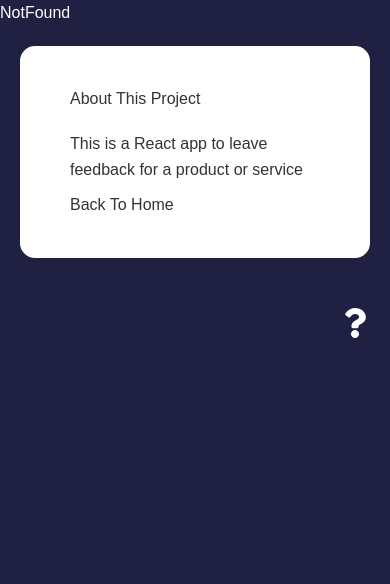
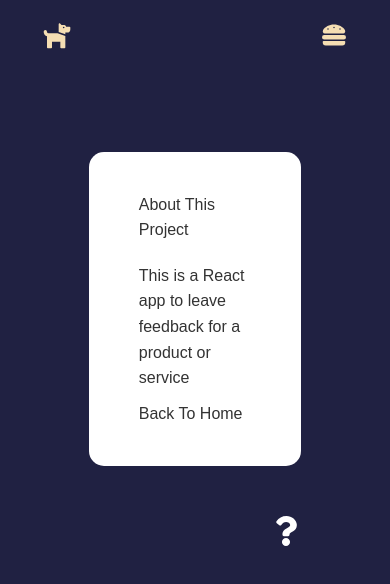
Before and after one commit to Nicolas17ES/Portfolio, a React (Create React App) app: page /about in a window 390 px wide. Shown: the top 584 px of the page. Built offline with nearby package versions, Linux system fonts and the light colour scheme.

Commit message:
added responsive navbar and a bit of css to feedback

```diff
--- a/package.json
+++ b/package.json
@@ -13,6 +13,7 @@
     "react-icons": "^4.3.1",
     "react-router-dom": "^6.2.2",
     "react-scripts": "5.0.0",
+    "styled-components": "^5.3.3",
     "uuid": "^8.3.2",
     "web-vitals": "^2.1.4"
   },
--- a/src/components/feedback/FeedbackForm.jsx
+++ b/src/components/feedback/FeedbackForm.jsx
@@ -88,7 +88,8 @@ function FeedbackForm({data}) {
 
     }
     return (
-        <Card>
+        <section className="mt-28 question">
+            <Card>
             <form onSubmit={handleSubmit}>
                 <h2>{formInfo.title}</h2>
                 <RatingSelect select={(rating) => setRating(rating)}/>
@@ -100,6 +101,8 @@ function FeedbackForm({data}) {
             </form>
             <Button2 text="View project"/>
         </Card>
+        </section>
+
     )
 }
 
--- a/src/components/shared/NavBar/NavBar.css
+++ b/src/components/shared/NavBar/NavBar.css
@@ -0,0 +1,110 @@
+/* NAVBAR HEADER */
+header{
+    display: flex;
+    align-items: center;
+    justify-content: space-between;
+    height: 80px;
+    padding: 0 2rem;
+    color: wheat;
+    position: sticky;
+    background-color: #202142;
+    top: 0;
+    z-index: 999;
+
+}
+
+nav a{
+    margin: 0 2rem;
+    color: wheat;
+    text-decoration: none;
+}
+
+nav a:hover{
+    color: rgb(248, 141, 54);
+}
+
+header .nav-btn{
+    padding: 5px;
+    cursor: pointer;
+    background: transparent;
+    border: none;
+    outline: none;
+    visibility: hidden;
+    opacity: 0;
+
+}
+
+header .nav-btn:hover{
+     color: rgb(248, 141, 54);
+}
+
+.left-side{
+    z-index: 9999;
+
+}
+
+
+
+.divisor{
+  background: transparent;
+    border: none;
+    outline: none;
+    visibility: hidden;
+    opacity: 0;
+}
+
+@media only screen and (max-width: 768px){
+
+    header .nav-btn{
+    visibility: visible;
+    opacity: 1;
+    }
+
+    .logo{
+        margin-left: 10px;
+        transition: 1s ease-out;
+        transform: rotate(1turn);
+    }
+
+
+    header nav{
+        position: fixed;
+        right: 0;
+        height: 70%;
+        width: 100%;
+        border-radius: 8px;
+        padding: 20px 0px 30px 0px;
+        display: flex;
+        flex-direction: column;
+        align-items: center;
+        justify-content: flex-end;
+        gap: 1.5rem;
+
+        background-color: #202142;
+        transition: 0.8s;
+        transform: translateY(-100vh);
+    }
+
+    .burger{
+        margin-right: 7px;
+    }
+
+
+    header .responsive_nav{
+        transform: none;
+    }
+
+    nav .nav-close-btn{
+        position: absolute;
+        right: 37px;
+        bottom: 230px;
+
+    }
+
+    .lower_elements{
+      margin-top: 15%;
+      transition: 1s;
+    }
+
+}
+/* NAVBAR HEADER */
--- a/src/components/shared/NavBar/NavBar.jsx
+++ b/src/components/shared/NavBar/NavBar.jsx
@@ -1,17 +1,48 @@
+
+import {Link} from 'react-router-dom'
+import {FaHamburger, FaBars, FaTimes, FaDog} from 'react-icons/fa'
+import {useRef} from 'react'
 import './NavBar.css'
-import {Link} from 'react-router-dom'
+
+
 
 
 function NavBar() {
+
+const navRef = useRef();
+const divisor = useRef();
+const showNavbar= () => {
+  navRef.current.classList.toggle("responsive_nav")
+  divisor.current.classList.toggle("lower_elements")
+}
+
+
+
     return (
-        <div>
-            <nav className="navbar navbar-expand-lg navbar-mainbg">
-                <Link className="navbar-brand navbar-logo" to="/notfound">
-                    NotFound
-                </Link>
-            </nav>
+      <>
+      <header>
+        <div className="left-side flex">
+          <h3><FaDog className="logo" size={30}/></h3>
+        </div>
 
-        </div>
+         <nav ref={navRef}>
+           <button className="nav-btn nav-close-btn" onClick={showNavbar}>
+            <FaTimes size={24}/>
+          </button>
+           <Link to="/notfound">Home</Link>
+           <Link to="/notfound">Projects</Link>
+           <Link to="/notfound">Games</Link>
+           <Link to="/notfound">About</Link>
+
+         </nav>
+         <button className="nav-btn burger" onClick={showNavbar}>
+           <FaHamburger size={24}/>
+         </button>
+       </header>
+       <div className="divisor" ref={divisor}>Hey</div>
+      </>
+
+
     )
 }
 
--- a/src/index.css
+++ b/src/index.css
@@ -15,6 +15,7 @@ body {
   background-color: #202142;
   color: #fff;
   line-height: 1.6;
+  overflow-x: hidden;
 }
 
 ul {
@@ -22,9 +23,12 @@ ul {
 }
 
 .container {
-  max-width: 768px;
+  max-width: 75%;
   margin: auto;
-  padding: 0 20px;
+  padding: 6px 40px;
+  border-radius: 15px;
+
+
 }
 
 header {
@@ -41,8 +45,9 @@ header {
   color: #333;
   border-radius: 15px;
   padding: 40px 50px;
-  margin: 20px 0;
+  margin: 20px auto;
   position: relative;
+  max-width: 768px;
 }
 
 .card.reverse {
@@ -178,6 +183,8 @@ input:focus {
   display: flex;
   justify-content: space-between;
   align-items: center;
+  max-width: 768px;
+  margin: 0 auto 40px;
 }
 
 .num-display {
@@ -295,14 +302,18 @@ input:focus {
 /* arrows to go to next feedback */
 .nextArrow {
   display: flex;
+  margin: auto;
   justify-content: flex-end;
   margin-bottom: 35px;
+  max-width: 768px;
 }
 
 .previousArrow {
   display: flex;
   justify-content: space-between;
   margin-bottom: 35px;
+  max-width: 768px;
+  margin: 20px auto 50px;
 }
 
 .arrow{
@@ -335,6 +346,7 @@ input:focus {
   margin: 10px 0;
 }
 
+
 @media (max-width: 600px) {
   .rating li {
     margin: 10px 3px;
```
Also changed, not shown: 1 other file (tests, documents, lock files or other folders).
